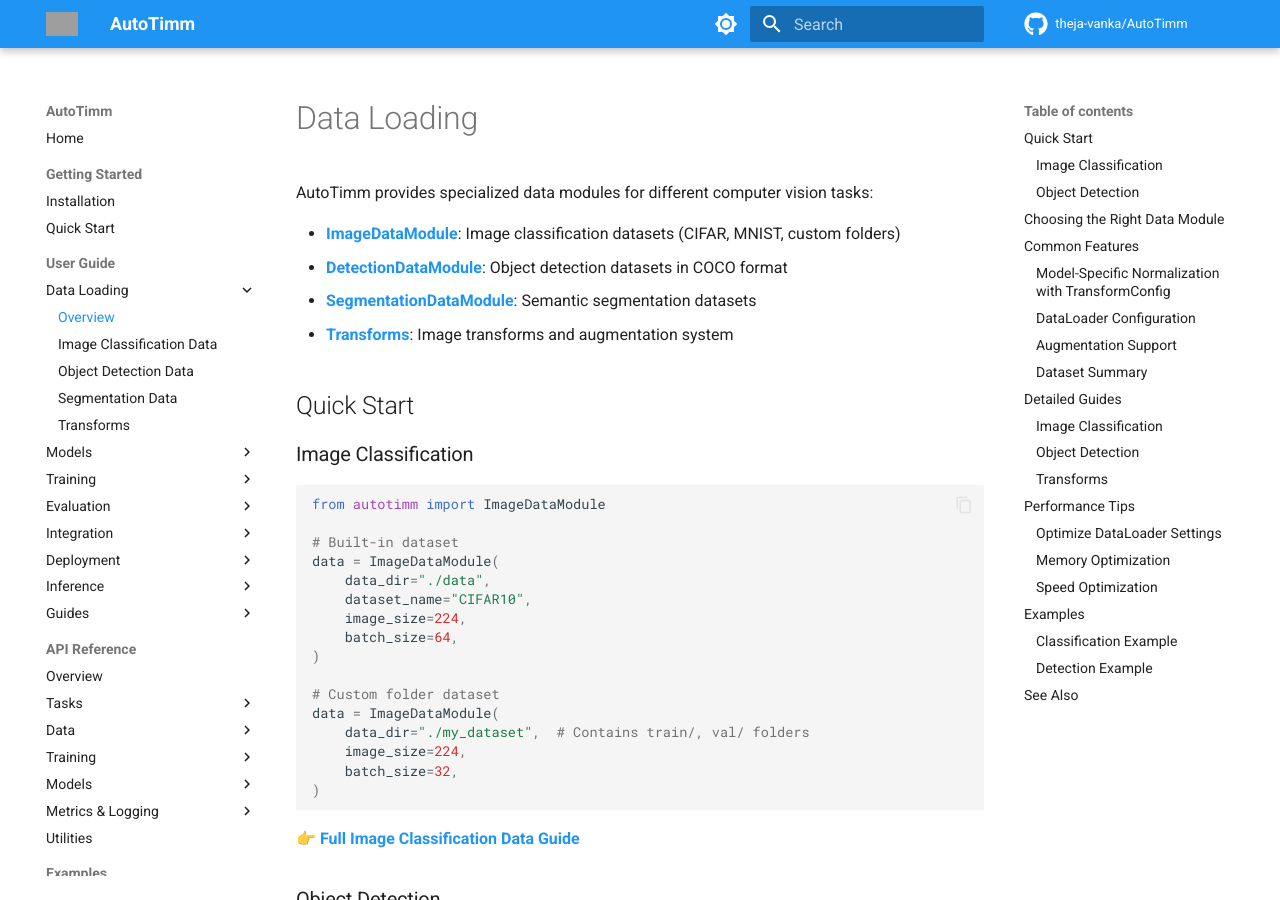
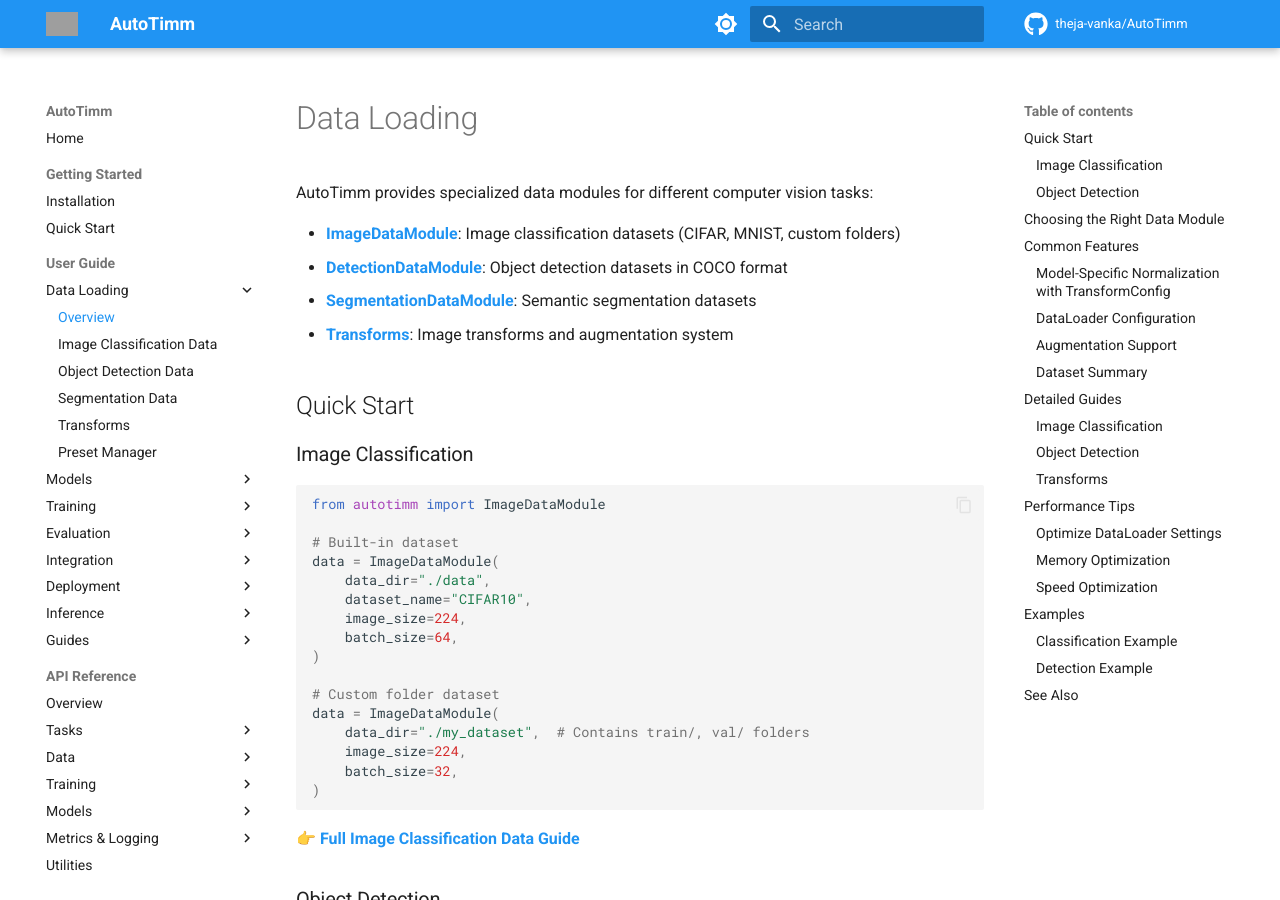
Before and after one commit to theja-vanka/AutoTimm, an MkDocs documentation site: the page built from docs/user-guide/data-loading/index.md, in a window 1280 px wide and 900 px high. Built offline with MkDocs 1.6.1 and Material for MkDocs 9.7.7, drawn with Linux system fonts in a browser that asks for light colours; comment, search, counter and statistics services are not loaded; some of the changed lines change nothing that is shown; grey boxes are pictures that could not be loaded.

Commit message:
add: link docs created to mkdocs.yml

```diff
--- a/mkdocs.yml
+++ b/mkdocs.yml
@@ -80,12 +80,14 @@
           - Object Detection Data: user-guide/data-loading/object-detection-data.md
           - Segmentation Data: user-guide/data-loading/segmentation-data.md
           - Transforms: user-guide/data-loading/transforms.md
+          - Preset Manager: user-guide/data-loading/preset-manager.md
       - Models:
           - Overview: user-guide/models/index.md
           - ImageClassifier: user-guide/models/image-classifier.md
           - ObjectDetector: user-guide/models/object-detector.md
           - SemanticSegmentor: user-guide/models/semantic-segmentation.md
           - InstanceSegmentor: user-guide/models/instance-segmentation.md
+          - YOLOXDetector: user-guide/models/yolox-detector.md
       - Training:
           - Overview: user-guide/training/training.md
           - Dataset Preparation: user-guide/training/dataset-preparation.md
@@ -111,6 +113,7 @@
           - Logging: user-guide/guides/logging.md
           - Troubleshooting: user-guide/guides/troubleshooting.md
           - Migration Guide: user-guide/guides/migration.md
+          - YOLOX Quick Reference: user-guide/guides/yolox-quick-reference.md
   - API Reference:
       - Overview: api/index.md
       - Tasks:
```
